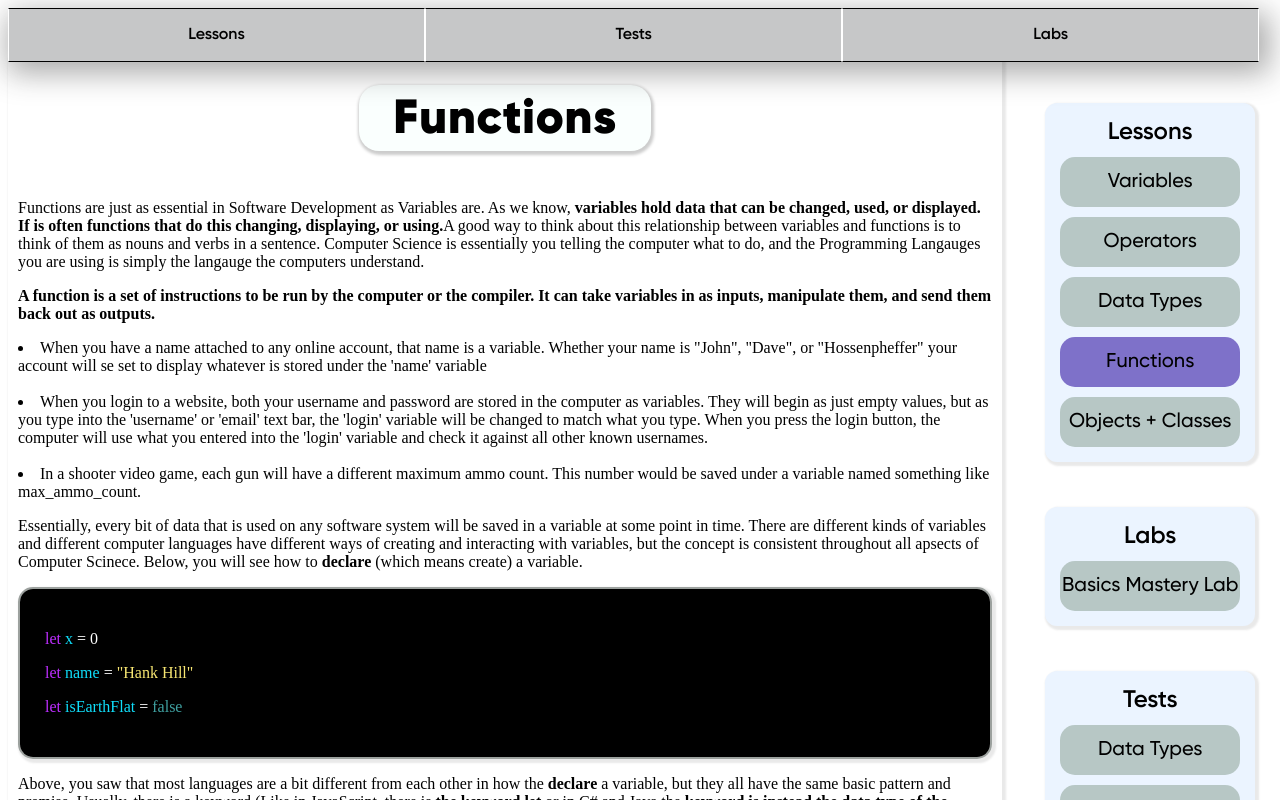
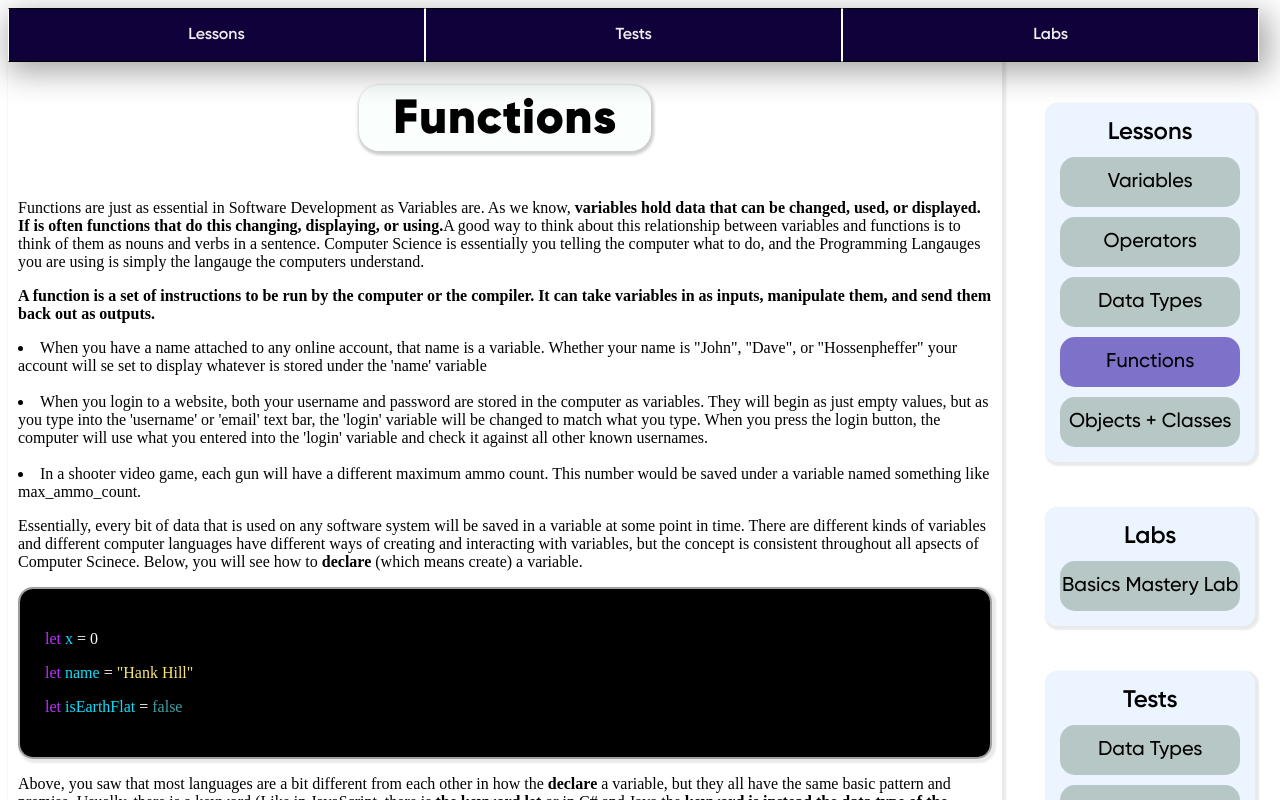
Before and after one commit to NLanese/the-codex, a Next.js app: page /concepts/basics/lessons/functions in a window 1280 px wide. Shown: the top 800 px of the page. Built offline with nearby package versions, Linux system fonts and the light colour scheme.

Commit message:
Some Styling gets lost somewhere from the top component  (Tab Bar) to the bottom (Drawer Item)

```diff
--- a/OstrichComponents/Dropdown/OstrichDropDown.js
+++ b/OstrichComponents/Dropdown/OstrichDropDown.js
@@ -217,6 +217,9 @@ export const OstrichDropDown = ({
         }
         if (wrapStyle.alignItems){
             rObj = {...rObj, alignItems: wrapStyle.alignItems}
+        }
+        if (wrapStyle.color){
+            rObj = {...rObj, color: wrapStyle.color}
         }
         return rObj
     }
@@ -467,6 +470,14 @@ export const OstrichDropDown = ({
         return
     }
     else{
+        console.log( ({...extractTextStyles(determineBoxStyle()), ...titleStyle})?.color)
+        if (
+            ({...extractTextStyles(determineBoxStyle()), ...titleStyle})
+                .backgroundColor === "lime"
+            ){
+                console.log(title)
+                console.log(obj)
+            }
         return(
             <div
             style={{...determineBoxStyle(), position: 'relative'}}
--- a/OstrichComponents/Tabs/TabItem.js
+++ b/OstrichComponents/Tabs/TabItem.js
@@ -45,13 +45,57 @@ export const TabItem = ({
     // Functions //
     ///////////////
 
+        // Extracts Text Styles and Applies to Drop Styles
+        function applyTextStyles(textStyle, rObj){
+            if (textStyle.fontSize){
+                rObj = {...rObj, fontSize: textStyle.fontSize}
+            }
+            if (textStyle.fontFamily){
+                rObj = {...rObj, fontFamily: textStyle.fontFamily}
+            }
+            if (textStyle.fontWeight){
+                rObj = {...rObj, fontWeight: textStyle.fontWeight}
+            }
+            if (textStyle.letterSpacing){
+                rObj = {...rObj, letterSpacing: textStyle.letterSpacing}
+            }
+            if (textStyle.textAlign){
+                rObj = {...rObj, textAlign: textStyle.textAlign}
+            }
+            if (textStyle.textAlignVertical){
+                rObj = {...rObj, textAlignVertical: textStyle.textAlignVertical}
+            }
+            if (textStyle.display){
+                rObj = {...rObj, display: textStyle.display}
+            }
+            if (textStyle.justifyContent){
+                rObj = {...rObj, justifyContent: textStyle.justifyContent}
+            }
+            if (textStyle.alignContent){
+                rObj = {...rObj, alignContent: textStyle.alignContent}
+            }
+            if (textStyle.justifyItems){
+                rObj = {...rObj, justifyItems: textStyle.justifyItems}
+            }
+            if (textStyle.alignItems){
+                rObj = {...rObj, alignItems: textStyle.alignItems}
+            }
+            if (textStyle.color){
+                rObj = {...rObj, color: textStyle.color}
+            }
+            return rObj
+        }
+
         // Determines GENERAL or SPECIFIC Drawer Style
         function determineDrawerStyle(type, dropdown){
             if (type === "regular"){
+                console.log("Sending DRAWER Style of")
                 if (dropdown.drawerStyle){
+                    console.log(dropdown.drawerStyle)
                     return {...drawerStyle, ...dropdown.drawerStyle}
                 }
                 else{
+                    console.log(drawerStyle)
                     return drawerStyle
                 }
             }
@@ -75,30 +119,42 @@ export const TabItem = ({
 
         // Determines GENERAL or SPECIFIC Tab Style
         function  determineBoxStyle(type, tab){
+            let rObj = {}
+
+            // Regular
             if (type === "regular"){
                 if (tab.style){
-                    return {...style, ...tab.style}
+                    rObj = {...style, ...tab.style}
                 }
                 else{
-                    return style
+                    rObj = style
                 }
+                applyTextStyles(textStyle, rObj)
             }
+
+            // Active / Opened
             if (type === "active"){
                 if (tab.activeStyle){
-                    return {...activeStyle, ...tab.activeStyle}
+                    rObj = {...activeStyle, ...tab.activeStyle}
                 }
                 else{
-                    return activeStyle
+                    rObj = activeStyle
                 }
+                applyTextStyles(({...textStyle, activeTextStyle}), rObj)
             }
+
+            // Hovered (While Closed)
             else if (type === "hover"){
                 if (tab.hoverStyle){
-                    return {...hoverStyle, ...tab.hoverStyle}
+                    rObj = {...hoverStyle, ...tab.hoverStyle}
                 }
                 else{
-                    return hoverStyle
+                    rObj = hoverStyle
                 }
+                applyTextStyles(({...textStyle, hoverTextStyle}), rObj)
             }
+
+            return rObj
         }
 
         // Determine the Drawer Press Handlers
--- a/components/global/headerBar.js
+++ b/components/global/headerBar.js
@@ -103,20 +103,20 @@ export const HeaderBar = ({
 
                 tabStyle={{
                     borderLeft: "1px solid white", borderRight: "1px solid white",
-                    borderRadius: 0,
-                    padding: 0
+                    backgroundColor: '#11013b', color: "#efefef",
+                    borderRadius: 0, padding: 0
                 }}
-
+                drawerStyle={{color: 'black'}}
                 activeTabStyle={{
-                    borderLeft: "1px solid green", borderRight: "1px solid green"
+                    borderLeft: "3px solid lime", borderRight: "3px solid lime",
+                    color: 'lime', backgroundColor: '#11013b'
                 }}
                 hoverTabStyle={{
                     justifyContent: 'center', alignItems: 'center',
+                    color: 'black', backgroundColor: '#baf2ff',
                     borderLeft: "1px solid white", borderRight: "1px solid white",  borderTop: "1px solid white", borderBottom: "1px solid white"
                 }}
 
-                drawerColor="white"
-                drawerHoverColor=" #E9F1FF"
               />
             )
         }
```
